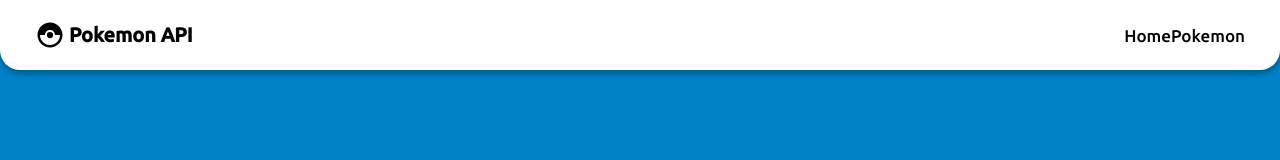
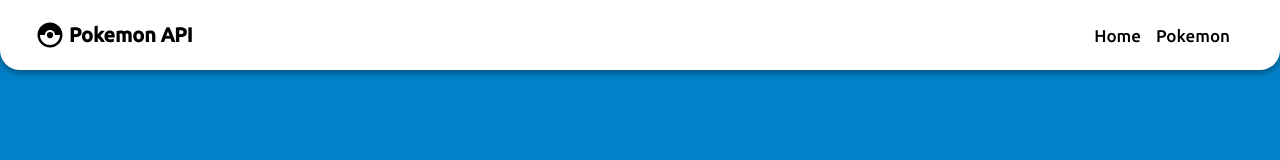
Before and after one commit to JoseTorralba/Pokemon-API, a React (Create React App) app: page / in a window 1280 px wide. Shown: the top 160 px of the page. Built offline with nearby package versions, Linux system fonts and the light colour scheme; the HTML template or start-up script is replaced by a standard one.

Commit message:
refactored code in some components

```diff
--- a/src/App.js
+++ b/src/App.js
@@ -11,7 +11,7 @@ import { PokemonProvider } from './context/pokemon/PokemonContext';
 import { AlertProvider } from './context/alert/AlertContext';
 import classes from './App.module.css';
 
-function App() {
+const App = () => {
   return (
     <PokemonProvider>
       <AlertProvider>
@@ -37,6 +37,6 @@ function App() {
       </AlertProvider>
     </PokemonProvider>
   );
-}
+};
 
 export default App;
--- a/src/components/layout/Alert.module.css
+++ b/src/components/layout/Alert.module.css
@@ -38,12 +38,12 @@
 
 .button {
   background-color: #0082c8;
-  /* border-radius: 0.5rem; */
+
   border-bottom-left-radius: 0.5rem;
   border-bottom-right-radius: 0.5rem;
   border: none;
   color: #fff;
-  /* border: 2px solid #000000; */
+
   box-shadow: 0 2px 2px rgba(0, 0, 0, 0.26);
   font-size: 1.8rem;
   font-weight: 700;
@@ -53,11 +53,7 @@
 }
 
 .button:hover {
-  background-color: #0082c8;
-  border-color: #0082c8;
-  color: #fff;
   cursor: pointer;
-  transition: all 0.3s;
 }
 
 @media only screen and (max-width: 37.5em) {
--- a/src/components/layout/Navbar.module.css
+++ b/src/components/layout/Navbar.module.css
@@ -42,6 +42,10 @@
 }
 
 /* .item giving problems with the last child element */
+
+.list a:not(:last-child) {
+  margin-right: 1.5rem;
+}
 
 .bars,
 .close {
--- a/src/components/pokemon/PokemonSearch.jsx
+++ b/src/components/pokemon/PokemonSearch.jsx
@@ -6,7 +6,7 @@ import AlertContext from '../../context/alert/AlertContext';
 import { getPokemon } from '../../context/pokemon/PokemonActions';
 import classes from './PokemonSearch.module.css';
 
-function PokemonSearch() {
+const PokemonSearch = () => {
   const pokemonNameRef = useRef();
   const { dispatch } = useContext(PokemonContext);
   const { setAlert } = useContext(AlertContext);
@@ -70,6 +70,6 @@ function PokemonSearch() {
       {searched && <PokemonResults />}
     </motion.div>
   );
-}
+};
 
 export default PokemonSearch;
--- a/src/pages/About.jsx
+++ b/src/pages/About.jsx
@@ -1,5 +1,5 @@
-function About() {
+const About = () => {
   return <div>About Page</div>;
-}
+};
 
 export default About;
--- a/src/pages/Home.jsx
+++ b/src/pages/Home.jsx
@@ -1,11 +1,5 @@
 import PokemonSearch from '../components/pokemon/PokemonSearch';
 
-function Home() {
-  return (
-    <>
-      <PokemonSearch />
-    </>
-  );
-}
+const Home = () => <PokemonSearch />;
 
 export default Home;
--- a/src/pages/Pokemon.jsx
+++ b/src/pages/Pokemon.jsx
@@ -7,7 +7,7 @@ import PokemonTypes from '../components/pokemon/PokemonTypes';
 import { getPokemon, getPokemonDesc } from '../context/pokemon/PokemonActions';
 import classes from './Pokemon.module.css';
 
-function Pokemon() {
+const Pokemon = () => {
   const { entries, info, loading, dispatch } = useContext(PokemonContext);
   const [searchedPokemon, setSearchedPokemon] = useState(false);
   const [shiny, setShiny] = useState(false);
@@ -146,6 +146,6 @@ function Pokemon() {
       </motion.div>
     </>
   );
-}
+};
 
 export default Pokemon;
--- a/src/pages/Pokemons.jsx
+++ b/src/pages/Pokemons.jsx
@@ -7,7 +7,7 @@ import { motion } from 'framer-motion';
 
 import classes from './Pokemons.module.css';
 
-function Pokemon() {
+const Pokemon = () => {
   const { pokemons, dispatch, loading } = useContext(PokemonContext);
   const [next, setNext] = useState();
   const [prev, setPrev] = useState();
@@ -106,6 +106,6 @@ function Pokemon() {
       </div>
     </>
   );
-}
+};
 
 export default Pokemon;
```
